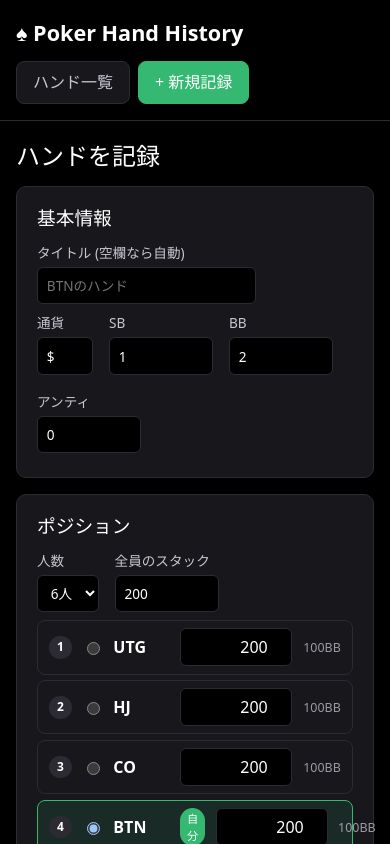
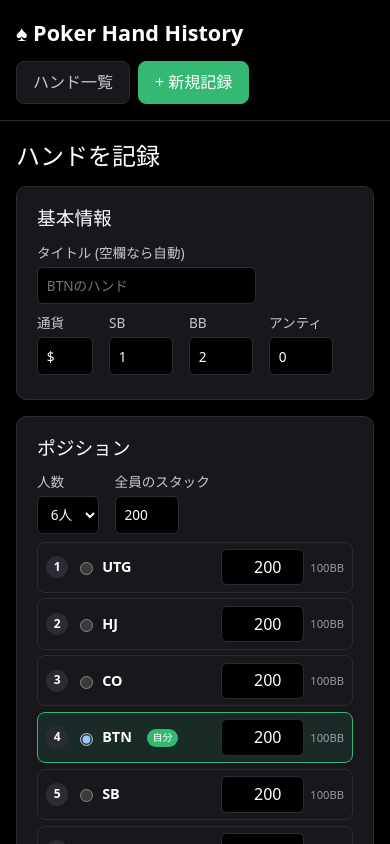
Before and after one commit to yoshi33300/poker-hand-history, a React (Vite) app: page / in a window 390 px wide. Both pictures are taken after a click on the button "+ 新規記録". Shown: the top 844 px of the page. Built offline with nearby package versions, Linux system fonts and the light colour scheme.

Commit message:
モバイル表示調整とUI微修正
- アクションラベルを英語表記に変更
- SB/BB/アンティ入力欄を縮小
- ポジション行のモバイル向けレイアウト調整(Hero行のはみ出し修正)
- スタック入力欄をホイールスクロールで増減可能に

```diff
--- a/src/App.css
+++ b/src/App.css
@@ -82,7 +82,7 @@
 }
 
 .field-row input[type='number'] {
-  width: 6.5rem;
+  width: 4rem;
 }
 
 .notes-label {
@@ -1157,6 +1157,32 @@ button.primary:hover {
   .table-pot {
     font-size: 0.78rem;
   }
+
+  .position-row {
+    gap: 0.4rem;
+    padding: 0.4rem 0.5rem;
+    flex-wrap: wrap;
+  }
+
+  .position-name {
+    min-width: 2.4rem;
+    font-size: 0.9rem;
+  }
+
+  .hero-badge {
+    font-size: 0.62rem;
+    padding: 0.08rem 0.35rem;
+  }
+
+  .position-stack {
+    width: 5.2rem;
+    padding: 0.3rem 0.4rem;
+  }
+
+  .position-stack-bb {
+    width: auto;
+    font-size: 0.7rem;
+  }
 }
 
 .replay-current-event {
--- a/src/components/PositionsEditor.tsx
+++ b/src/components/PositionsEditor.tsx
@@ -26,6 +26,13 @@ export default function PositionsEditor({ players, onChange, defaultStack, bb }:
     onChange(players.map((p) => ({ ...p, startingStack: stack })))
   }
 
+  // Scroll up/down over a stack input to nudge it by one step, like a spinner.
+  function handleStackWheel(e: React.WheelEvent<HTMLInputElement>, current: number, onSet: (next: number) => void) {
+    e.preventDefault()
+    const step = 10
+    onSet(Math.max(0, current + (e.deltaY < 0 ? step : -step)))
+  }
+
   return (
     <div className="positions-editor">
       <div className="field-row">
@@ -48,6 +55,12 @@ export default function PositionsEditor({ players, onChange, defaultStack, bb }:
             defaultValue={defaultStack}
             key={defaultStack}
             onChange={(e) => setAllStacks(Number(e.target.value))}
+            onWheel={(e) => {
+              handleStackWheel(e, Number(e.currentTarget.value) || 0, (next) => {
+                e.currentTarget.value = String(next)
+                setAllStacks(next)
+              })
+            }}
           />
         </label>
       </div>
@@ -71,6 +84,7 @@ export default function PositionsEditor({ players, onChange, defaultStack, bb }:
               step={10}
               value={p.startingStack}
               onChange={(e) => updateStack(p.id, Number(e.target.value))}
+              onWheel={(e) => handleStackWheel(e, p.startingStack, (next) => updateStack(p.id, next))}
               aria-label={`${p.position}のスタック`}
             />
             <span className="position-stack-bb">{formatBB(p.startingStack, bb)}</span>
--- a/src/types.ts
+++ b/src/types.ts
@@ -81,15 +81,15 @@ export interface Hand {
 export const STREETS: Street[] = ['preflop', 'flop', 'turn', 'river']
 
 export const ACTION_LABELS: Record<ActionType, string> = {
-  'post-sb': 'SBポスト',
-  'post-bb': 'BBポスト',
-  'post-ante': 'アンティ',
-  fold: 'フォールド',
-  check: 'チェック',
-  call: 'コール',
-  bet: 'ベット',
-  raise: 'レイズ',
-  allin: 'オールイン',
+  'post-sb': 'Post SB',
+  'post-bb': 'Post BB',
+  'post-ante': 'Ante',
+  fold: 'Fold',
+  check: 'Check',
+  call: 'Call',
+  bet: 'Bet',
+  raise: 'Raise',
+  allin: 'All-in',
 }
 
 export const STREET_LABELS: Record<Street, string> = {
```
